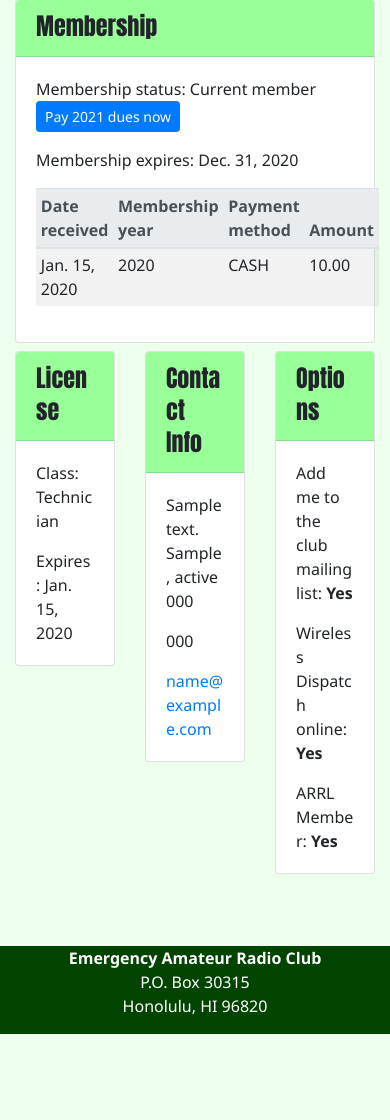
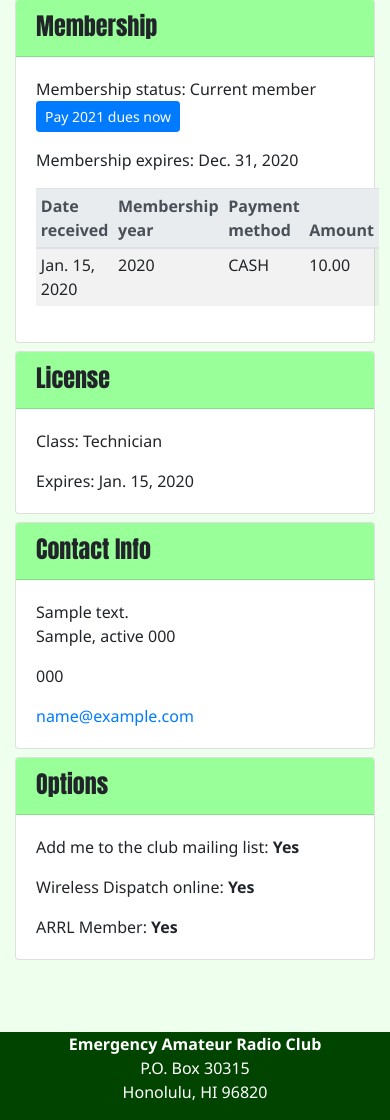
Before and after one commit to pineapplejuice/earc2-members, a Django app: page /member/1/ in a window 390 px wide. Shown: the part 563-1683 px from the top of the page. Before the commit the page ends 1597 px from the top, so only its background shows below. Run offline with Django 3.2, Linux system fonts and the light colour scheme; a user stored in the database is signed in; tables that the repository leaves empty hold one stand-in row (values such as "Sample post"); some libraries are stand-ins or nearby versions.

Commit message:
Modify member_profile.html for responsive layout

```diff
--- a/manage_members/templates/manage_members/member_profile.html
+++ b/manage_members/templates/manage_members/member_profile.html
@@ -68,7 +68,7 @@
 
 
 <div class="row">
-	<div class="col-4 mb-2">
+	<div class="col-md mb-2">
 		<div class="card">
 			<div class="card-header">
 				<span class="h4 title">License</span>
@@ -79,7 +79,7 @@
 			</div>
 		</div>
 	</div>
-	<div class="col-4 mb-2">
+	<div class="col-md mb-2">
 		<div class="card">
 			<div class="card-header">
 				<span class="h4 title">Contact Info</span>
@@ -92,7 +92,7 @@
 			</div>
 		</div>
 	</div>
-	<div class="col-4 mb-2">
+	<div class="col-md mb-2">
 		<div class="card">
 			<div class="card-header">
 				<span class="h4 title">Options</span>
```
